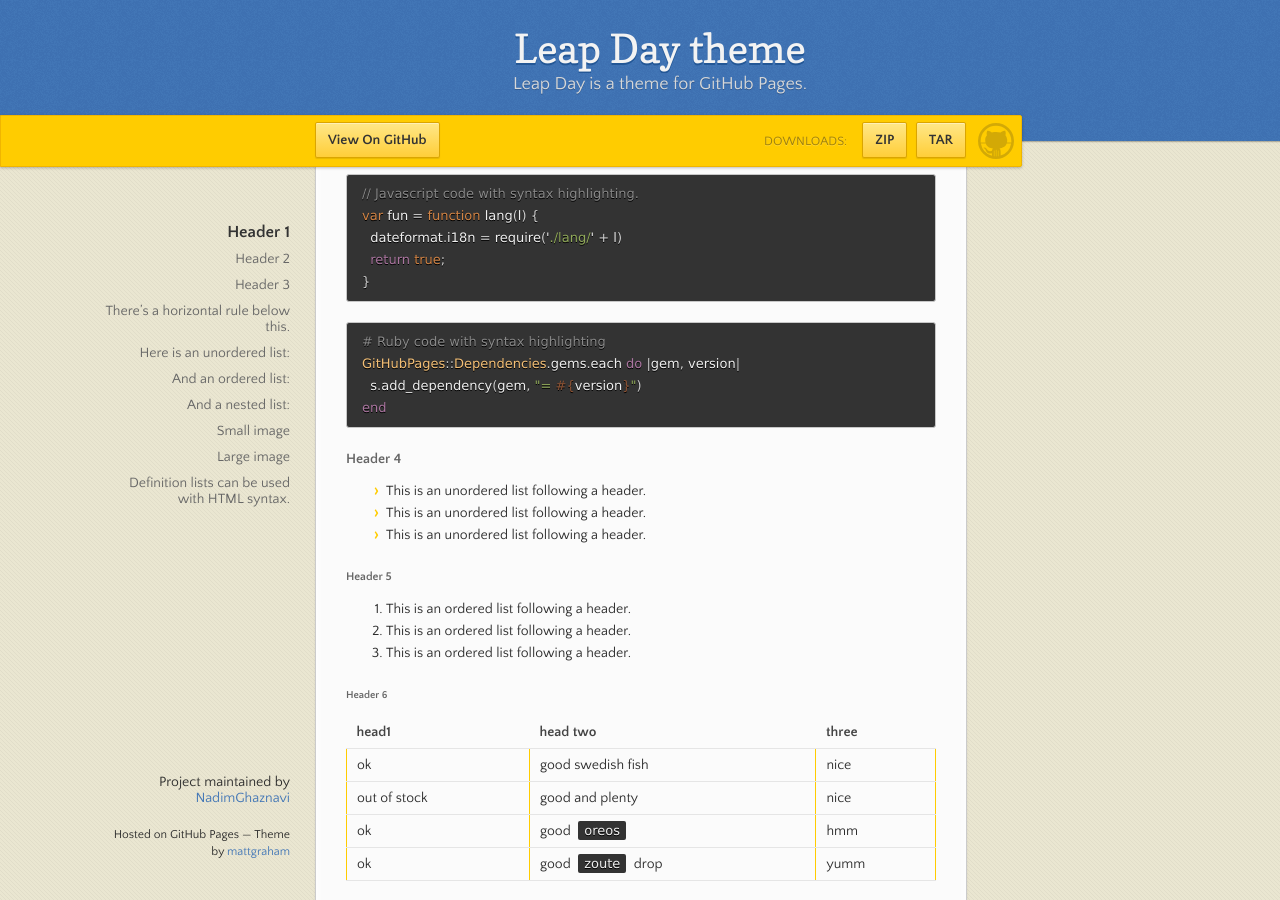
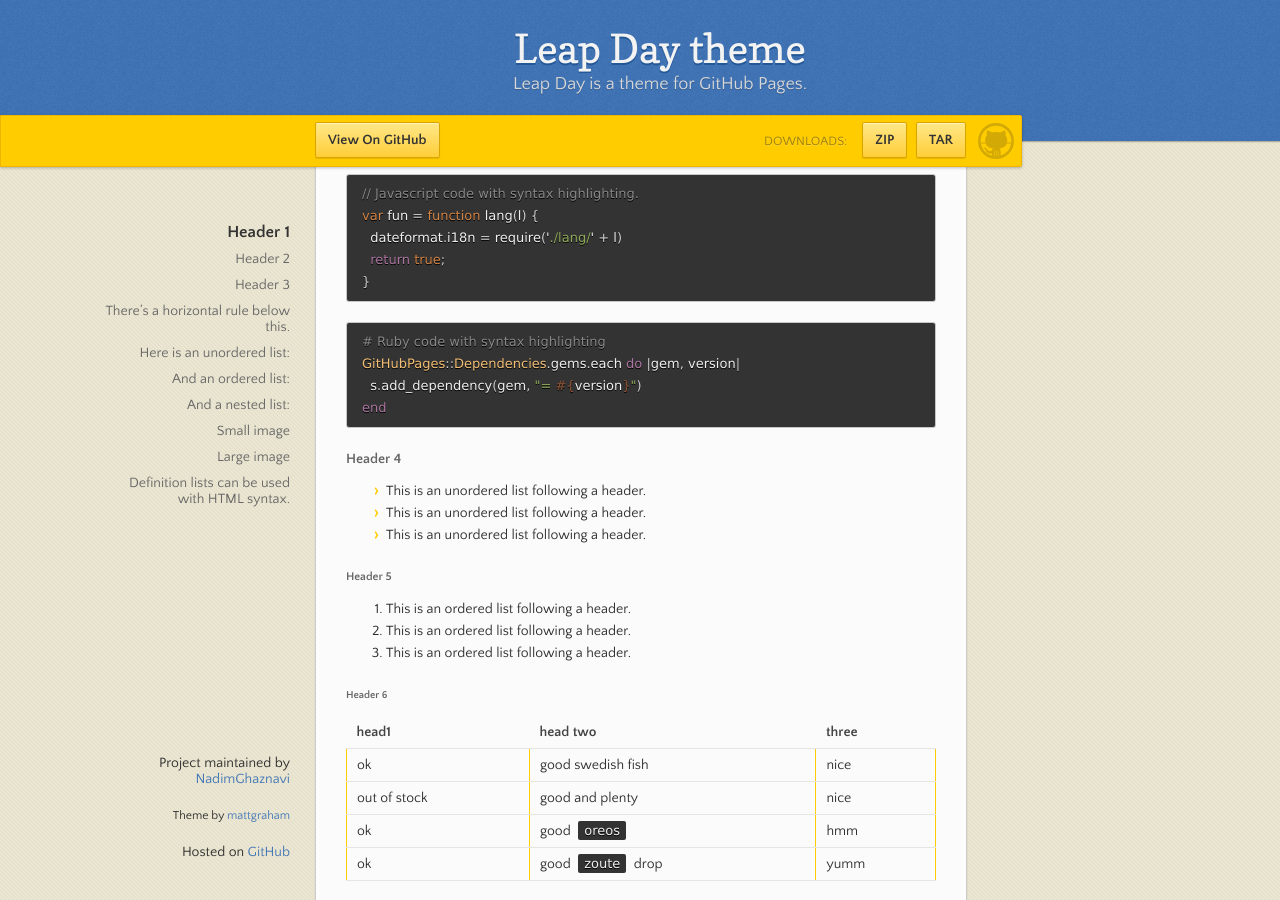
Before and after one commit to NadimGhaznavi/minimax, a Jekyll site: the page built from index.md, in a window 1280 px wide and 900 px high, scrolled down 496 px. Built offline with Jekyll 4.4.1, drawn with Linux system fonts in a browser that asks for light colours.

Commit message:
Fixed up some metadata, changed some wording for the left side, bottom info

```diff
--- a/_layouts/default.html
+++ b/_layouts/default.html
@@ -49,7 +49,8 @@
         {% if site.github.is_project_page %}
           <p>Project maintained by <a href="{{ site.github.owner_url }}">{{ site.github.owner_name }}</a></p>
         {% endif %}
-        <p><small>Hosted on GitHub Pages &mdash; Theme by <a href="https://twitter.com/mattgraham">mattgraham</a></small></p>
+        <p><small>Theme by <a href="https://twitter.com/mattgraham">mattgraham</a></small></p>
+	<p>Hosted on <a href="http://github.com">GitHub</a></p>
       </footer>
     </div>
   </body>
```
Also changed, not shown: _config.yml (line endings or trailing spaces).
